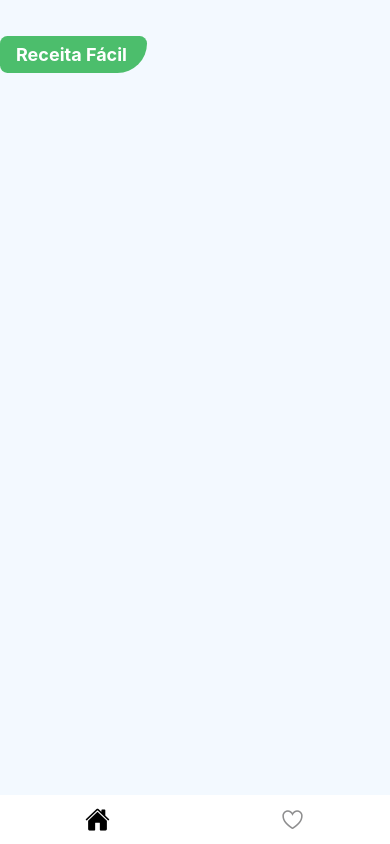
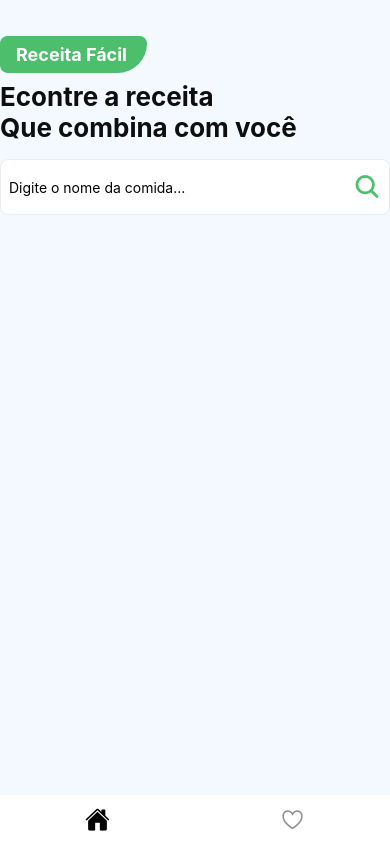
Before and after one commit to danilojduarte/ProjetoReceitasReact, a React Native app in the folder receitas/: screen /HomeTab in a window 390 px wide. Built offline with nearby package versions, Linux system fonts and the light colour scheme.

Commit message:
Finalizado botão de search

```diff
--- a/receitas/src/pages/home/index.js
+++ b/receitas/src/pages/home/index.js
@@ -1,12 +1,35 @@
 
-import { View, Text, StyleSheet, SafeAreaView } from 'react-native'
+import { useState  } from 'react'
+import { View, Text, StyleSheet, SafeAreaView, TextInput, TouchableOpacity } from 'react-native'
 
+import { Ionicons } from '@expo/vector-icons'
 import { Logo } from '../../components/logo'
 
 export function Home(){
+    const [inputValue, setInputValue] = useState("")
+
+    function handleSearch() {
+        console.log("Você: ")
+        console.log(inputValue)
+    }
+
     return (
     <SafeAreaView style={styles.container}>
         <Logo />
+        <Text style={styles.title}>Econtre a receita</Text>
+        <Text style={styles.title}>Que combina com você</Text>
+
+        <View style={styles.form}>
+        <TextInput
+            placeholder='Digite o nome da comida...'
+            style={styles.input}
+            value={inputValue}
+            onChangeText={ (text) => setInputValue(text) }
+        />
+        <TouchableOpacity onPress={handleSearch} >
+            <Ionicons name="search" size={28} color="#4cbe6c" />
+        </TouchableOpacity>
+        </View>
     </SafeAreaView>
     )
 }
@@ -19,5 +42,29 @@ const styles = StyleSheet.create({
         paddingTop: 36,
         paddingStart: 14,
         paddingEnd: 14,
+    },
+    title:{
+        fontSize: 26,
+        fontWeight: 'bold',
+        color: "#0e0e0e"
+    },
+    form:{
+        backgroundColor: '#fff',
+        width:'100%',
+        borderRadius: 8,
+        marginTop: 16,
+        marginBottom: 16,
+        borderWidth: 1,
+        borderColor:'#ececec',
+        paddingLeft: 8,
+        paddingRight: 8,
+        flexDirection: 'row',
+        alignItems: 'center',
+        justifyContent: 'space-between'
+    },
+    input:{
+        width: '90%',
+        maxWidth: '90%',
+        height: 54
     }
 })
```
